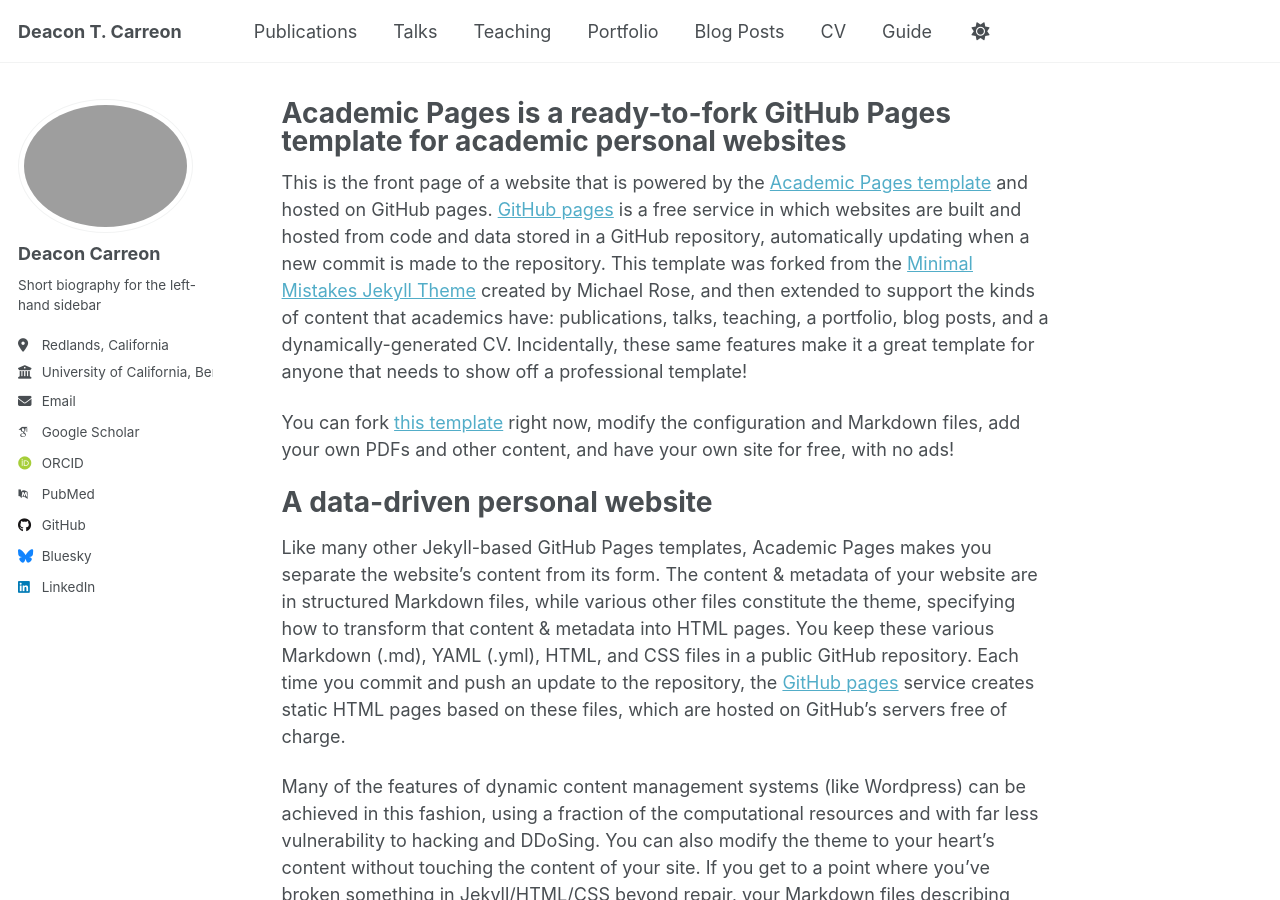
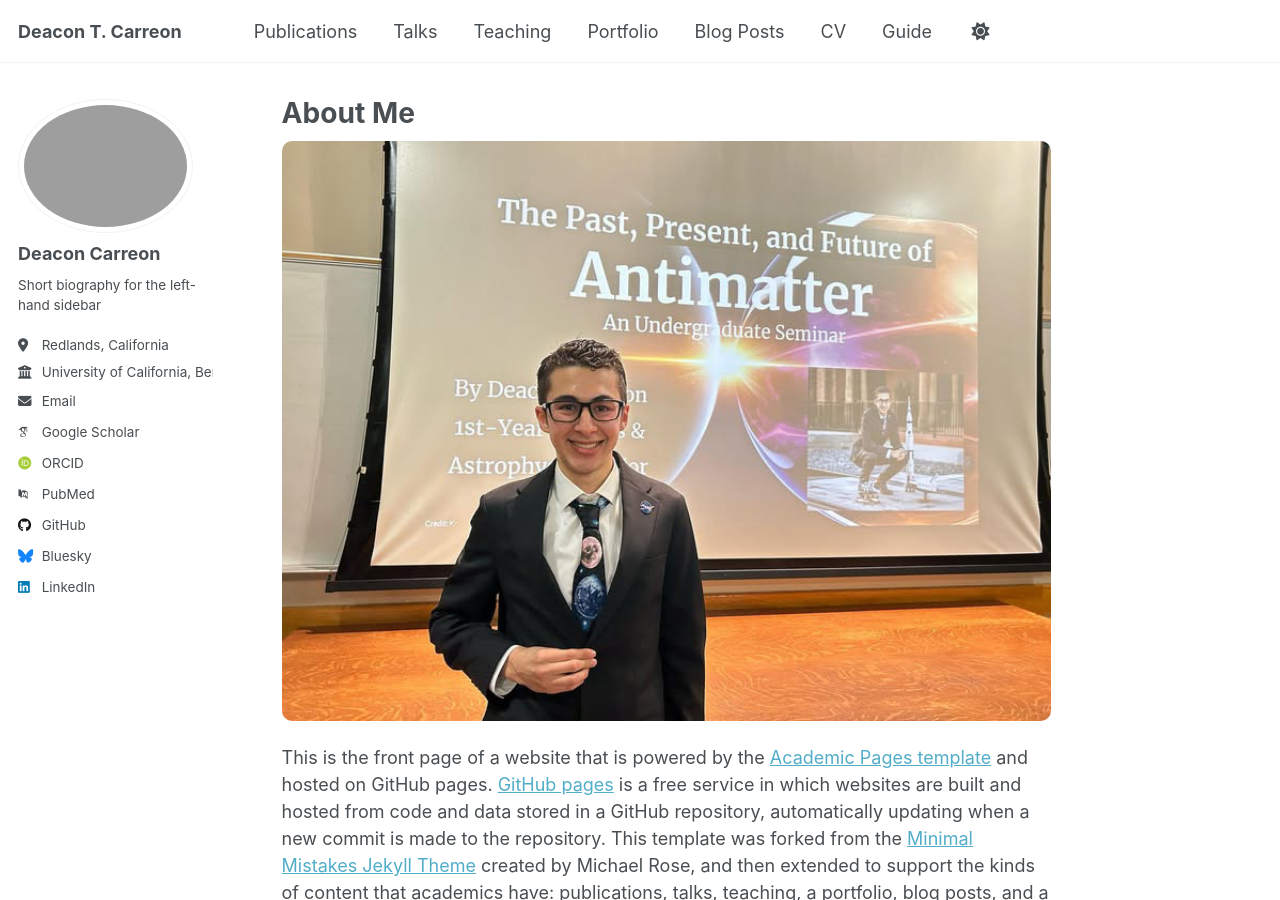
Before and after one commit to DeaconTCarreon/deacontcarreon.github.io, a Jekyll site: the page built from _pages/about.md, in a window 1280 px wide and 900 px high. Built offline with Jekyll 4.4.1, drawn with Linux system fonts in a browser that asks for light colours; nearby versions of some CDN libraries; some web fonts are replaced; a script that is not in the unit is left out.

Commit message:
Front Picture Added

```diff
--- a/_pages/about.md
+++ b/_pages/about.md
@@ -1,11 +1,20 @@
 ---
 permalink: /
-title: "Academic Pages is a ready-to-fork GitHub Pages template for academic personal websites"
+title: "About Me"
+excerpt: "About Me"
 author_profile: true
 redirect_from:
   - /about/
+  - /home
   - /about.html
+customjs:
+  - "/assets/js/accordian.js"
 ---
+
+<link rel="stylesheet" href="https://cdn-uicons.flaticon.com uicons-regular-rounded/css/uicons-regular-rounded.css">
+<link rel="stylesheet" href="https://cdn-uicons.flaticon.com/uicons-solid-rounded/css/uicons-solid-rounded.css">
+
+<img src="/files/SPS Seminar.jpg" alt="Deacon Carreon Presenting an undergraduate seminar with the Society for Physics Students on February 6, 2025" style="display: block; margin: 0 auto; width: 100%; max-width: 1200px; border-radius: 10px; margin-bottom: 20px;">
 
 This is the front page of a website that is powered by the [Academic Pages template](https://github.com/academicpages/academicpages.github.io) and hosted on GitHub pages. [GitHub pages](https://pages.github.com) is a free service in which websites are built and hosted from code and data stored in a GitHub repository, automatically updating when a new commit is made to the repository. This template was forked from the [Minimal Mistakes Jekyll Theme](https://mmistakes.github.io/minimal-mistakes/) created by Michael Rose, and then extended to support the kinds of content that academics have: publications, talks, teaching, a portfolio, blog posts, and a dynamically-generated CV. Incidentally, these same features make it a great template for anyone that needs to show off a professional template!
 
```
Also changed, not shown: files/SPS Seminar.JPG (added), images/apple-touch-icon.png (added), images/favicon-32x32.png, images/favicon.ico, images/favicon.svg (deleted).
